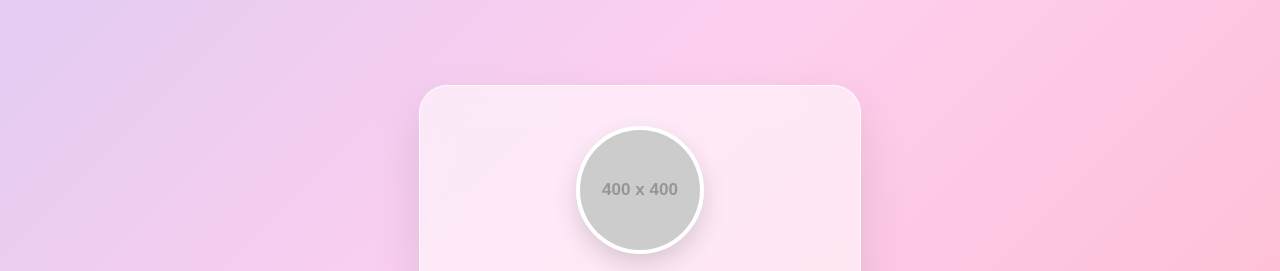
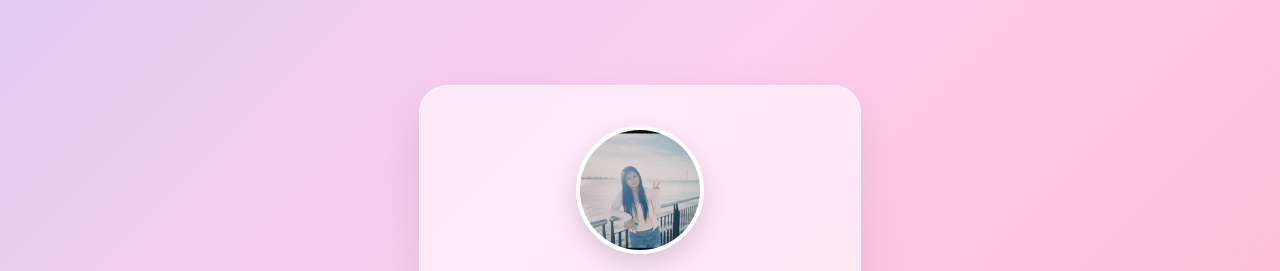
Before and after one commit to bd1151008-hash/1151008xinyu, a plain HTML site: page index.html in a window 1280 px wide. Shown: the top 271 px of the page. Drawn offline with Linux system fonts and the light colour scheme; placeholder pictures from the web are drawn by us.

Commit message:
Update index.html

```diff
--- a/index.html
+++ b/index.html
@@ -168,7 +168,7 @@
 
         <!-- 個人照片放置區 -->
         <!-- 請將 src 替換為您的實際照片網址 -->
-        <img src="https://placehold.co/400x400/ff6b6b/ffffff?text=Photo" alt="溫心妤" class="profile-img">
+        <img src="profile.jpg" alt="溫心妤" class="profile-img">
 
         <!-- 基本資料 -->
         <h1>溫心妤</h1>
```
